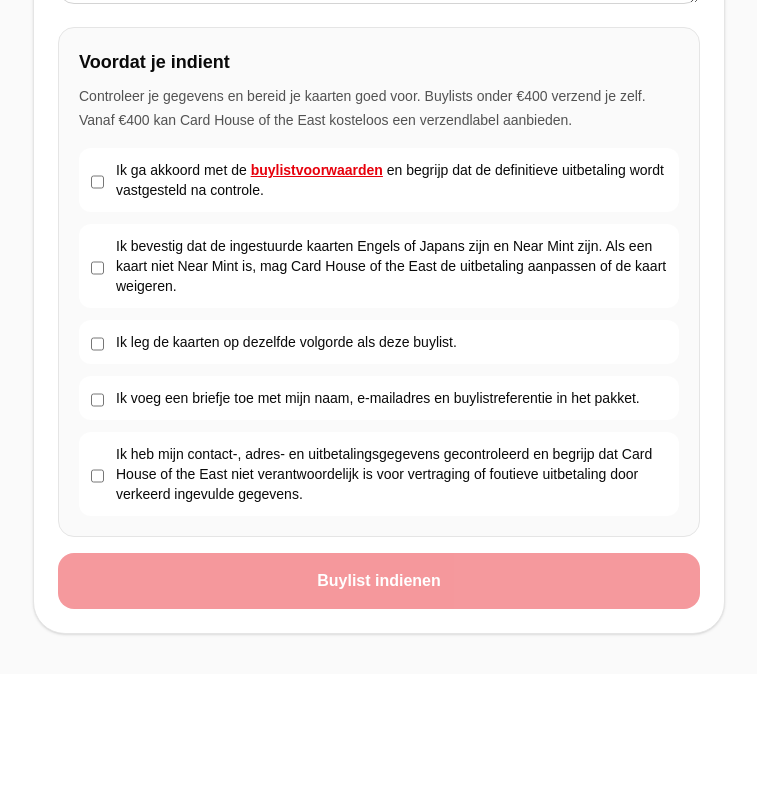
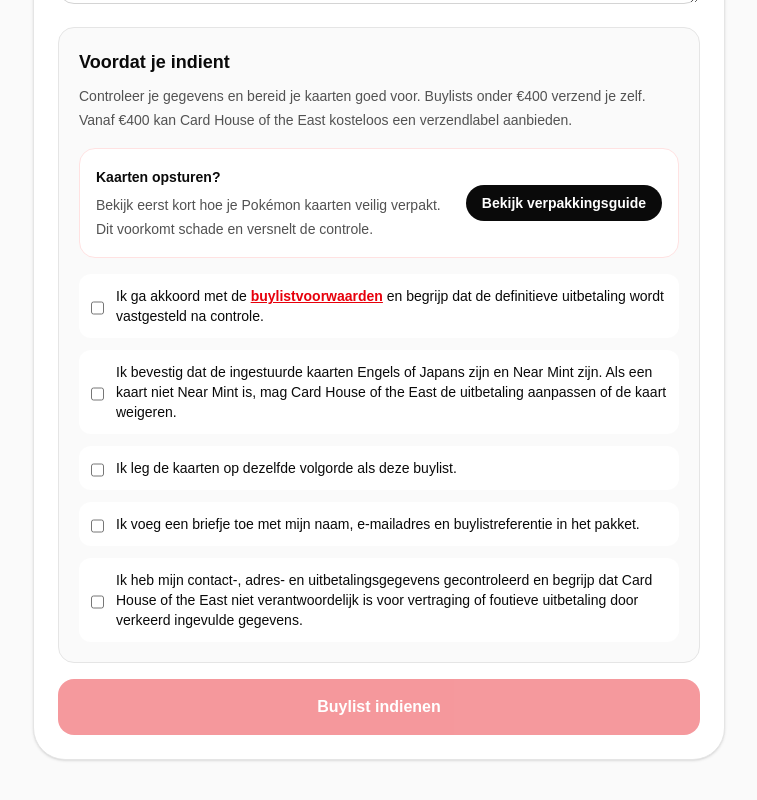
Before and after one commit to ARCANAFRISIA/cardhouse-pokemon-buylist, a Next.js app: page /submit in a window 1280 px wide. Shown: the part 1145-1945 px from the top of the page, without its empty margins (55-812 px from the left). Before the commit the page ends 1819 px from the top, so only its background shows below. Built offline with nearby package versions, Linux system fonts and the light colour scheme.

Commit message:
add packing guide link to submit page

```diff
--- a/src/app/submit/page.tsx
+++ b/src/app/submit/page.tsx
@@ -398,6 +398,25 @@ const allChecksAccepted =
   verzendlabel aanbieden.
 </p>
 
+<div className="mt-4 rounded-2xl border border-red-100 bg-white p-4 text-sm leading-6">
+  <div className="flex flex-col gap-3 sm:flex-row sm:items-center sm:justify-between">
+    <div>
+      <strong className="text-neutral-950">Kaarten opsturen?</strong>
+      <p className="mt-1 text-neutral-600">
+        Bekijk eerst kort hoe je Pokémon kaarten veilig verpakt. Dit voorkomt
+        schade en versnelt de controle.
+      </p>
+    </div>
+
+    <Link
+      href="/packing-guide"
+      className="inline-flex shrink-0 items-center justify-center rounded-full bg-neutral-950 px-4 py-2 text-sm font-bold text-white hover:bg-neutral-800"
+    >
+      Bekijk verpakkingsguide
+    </Link>
+  </div>
+</div>
+
   <div className="mt-4 space-y-3 text-sm">
     <label className="flex gap-3 rounded-xl bg-white p-3">
       <input
```
